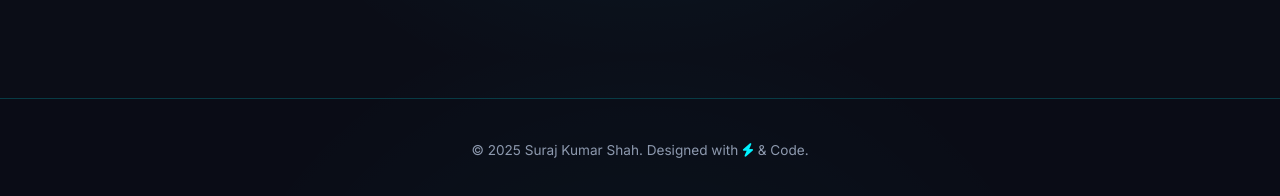
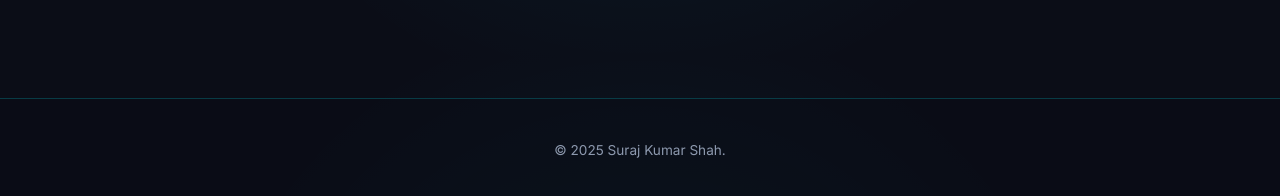
Before and after one commit to surajkr214/Official_Portfolio, a plain HTML site: page index.html in a window 1280 px wide. Shown: the part 3943-4139 px from the top of the page. Drawn offline with Linux system fonts and the light colour scheme.

Commit message:
updating footer's content

```diff
--- a/index.html
+++ b/index.html
@@ -231,7 +231,7 @@
     </section>
 
     <footer>
-        <p>&copy; 2025 Suraj Kumar Shah. Designed with <i class="fas fa-bolt" style="color: var(--primary);"></i> & Code.</p>
+        <p>&copy; 2025 Suraj Kumar Shah.</p>
     </footer>
 
     <script src="assets/js/script.js"></script>
```
